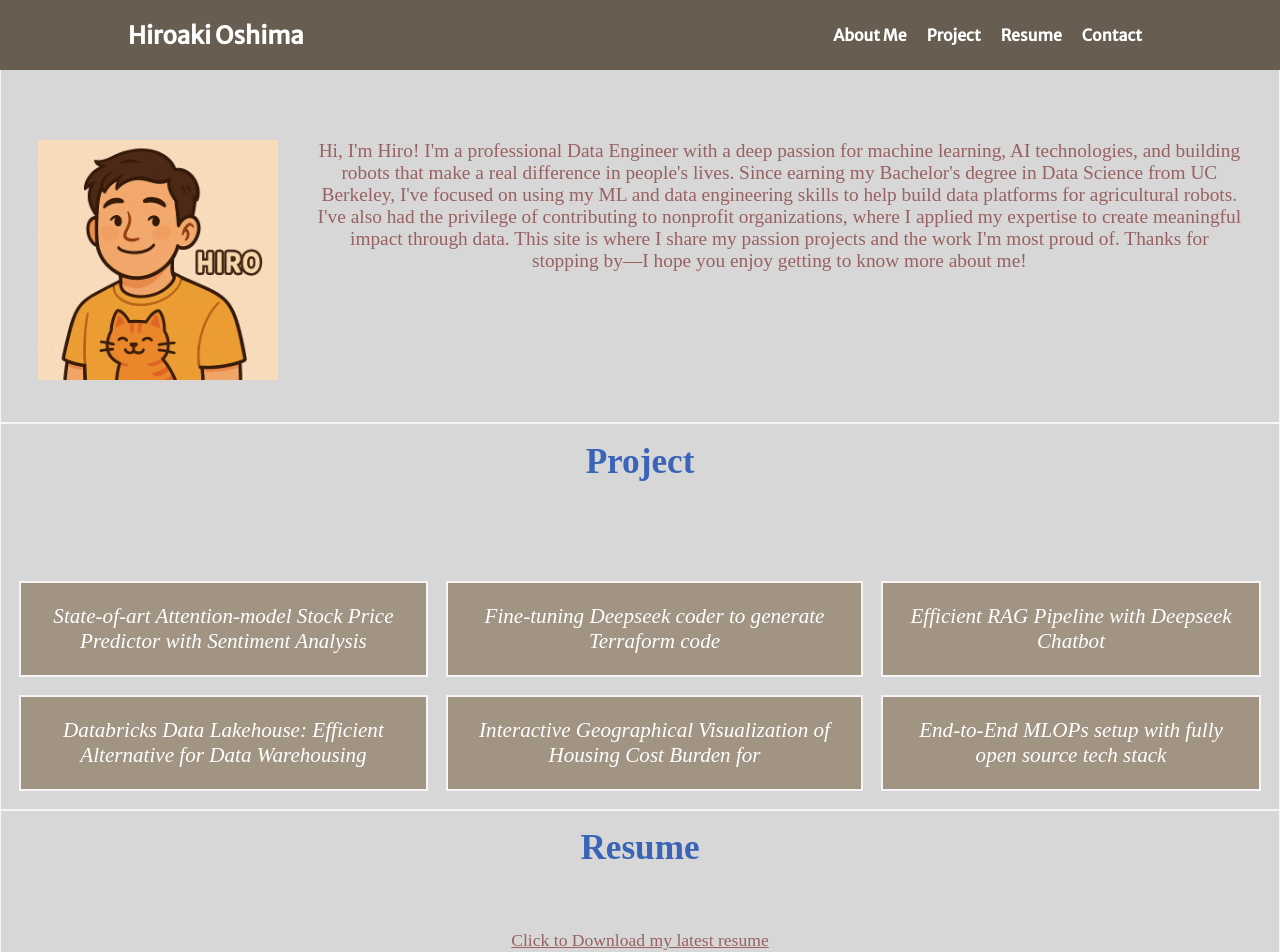
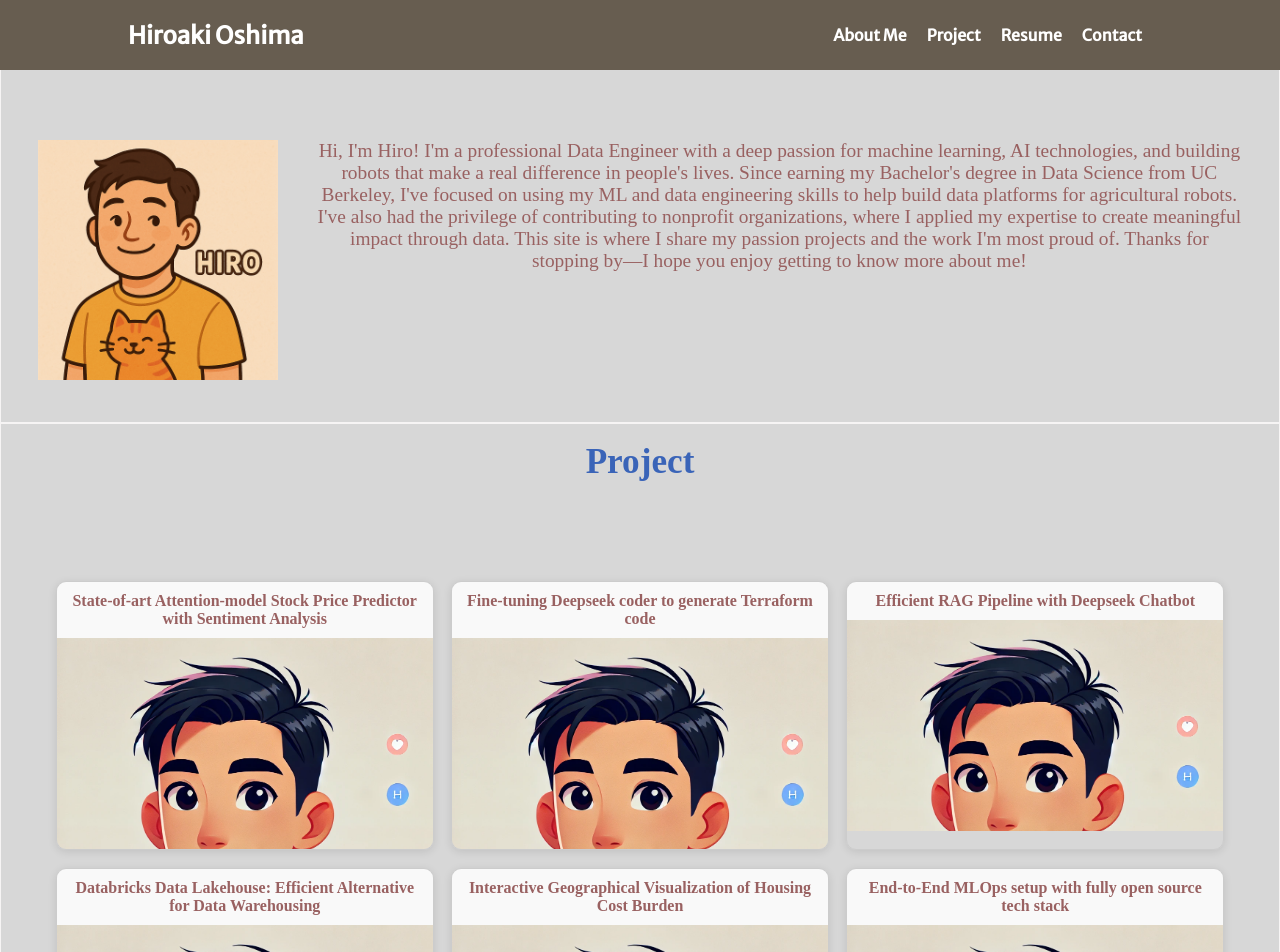
Before and after one commit to Hiroaki0422/web_portfolio, a React (Create React App) app: page / in a window 1280 px wide. Shown: the top 952 px of the page. Built offline with nearby package versions, Linux system fonts and the light colour scheme.

Commit message:
format project css

```diff
--- a/src/Project.js
+++ b/src/Project.js
@@ -1,37 +1,63 @@
 import React from "react";
-import img from "./placeholder.jpg"; // Replace with your own image
+import img from "./placeholder.jpg"; // Replace with your own image or pass it as a prop
+
+const ItemBox = ({ title, link, image }) => {
+  return (
+    <a
+      href={link}
+      className="item-box"
+      target="_blank"
+      rel="noopener noreferrer"
+    >
+      <div className="item-title">{title}</div>
+      <div className="item-image-wrapper">
+        <img src={image} alt={title} className="item-image" />
+      </div>
+    </a>
+  );
+};
 
 const Project = () => {
+  const projects = [
+    {
+      title:
+        "State-of-art Attention-model Stock Price Predictor with Sentiment Analysis",
+      link: "#", // Replace with actual URL
+    },
+    {
+      title: "Fine-tuning Deepseek coder to generate Terraform code",
+      link: "#",
+    },
+    {
+      title: "Efficient RAG Pipeline with Deepseek Chatbot",
+      link: "#",
+    },
+    {
+      title:
+        "Databricks Data Lakehouse: Efficient Alternative for Data Warehousing",
+      link: "#",
+    },
+    {
+      title: "Interactive Geographical Visualization of Housing Cost Burden",
+      link: "#",
+    },
+    {
+      title: "End-to-End MLOps setup with fully open source tech stack",
+      link: "#",
+    },
+  ];
+
   return (
     <section id="project">
-      <div class="grid-container">
-        <div class="grid-item">
-          <em>
-            State-of-art Attention-model Stock Price Predictor with Sentiment
-            Analysis
-          </em>
-        </div>
-        <div class="grid-item">
-          <em>Fine-tuning Deepseek coder to generate Terraform code</em>
-        </div>
-        <div class="grid-item">
-          <em>Efficient RAG Pipeline with Deepseek Chatbot</em>
-        </div>
-        <div class="grid-item">
-          <em>
-            Databricks Data Lakehouse: Efficient Alternative for Data
-            Warehousing
-          </em>
-        </div>
-        <div class="grid-item">
-          <em>
-            {" "}
-            Interactive Geographical Visualization of Housing Cost Burden for{" "}
-          </em>
-        </div>
-        <div class="grid-item">
-          <em>End-to-End MLOPs setup with fully open source tech stack </em>
-        </div>
+      <div className="grid-container">
+        {projects.map((project, index) => (
+          <ItemBox
+            key={index}
+            title={project.title}
+            link={project.link}
+            image={img}
+          />
+        ))}
       </div>
     </section>
   );
--- a/src/styles.css
+++ b/src/styles.css
@@ -32,6 +32,7 @@ a {
   position: fixed;
   top: 0;
   width: 100%;
+  z-index: 1000;
 }
 
 .navbar {
@@ -110,12 +111,19 @@ a {
   align-content: space-evenly;
 }
 
-.grid-container {
+/* .grid-container {
   display: grid;
   gap: 1em;
   justify-content: space-evenly;
   grid-template-columns: auto auto auto;
   padding-top: 3%;
+} */
+
+.grid-container {
+  display: grid;
+  gap: 1em;
+  padding: 3%;
+  grid-template-columns: auto auto auto;
 }
 
 /* Responsive layout - makes a one column layout instead of a two-column layout */
@@ -176,3 +184,45 @@ h1 {
   color: rgb(58, 100, 184);
   padding-bottom: 5%;
 }
+
+.item-box {
+  border: 1px solid #ccc;
+  border-radius: 10px;
+  overflow: hidden;
+  text-decoration: none;
+  color: inherit;
+  box-shadow: 0 2px 8px rgba(0, 0, 0, 0.1);
+  transition: transform 0.2s ease;
+  display: flex;
+  flex-direction: column;
+}
+
+.item-box:hover {
+  transform: scale(1.02);
+}
+
+.item-title {
+  padding: 10px;
+  text-align: center;
+  font-size: 1rem;
+  font-weight: bold;
+  background-color: #f9f9f9;
+}
+
+/* Aspect-ratio wrapper */
+.item-image-wrapper {
+  position: relative;
+  width: 100%;
+  aspect-ratio: 16 / 9; /* You can adjust this to 4/3, 1/1, etc. */
+  overflow: hidden;
+}
+
+.item-image {
+  position: absolute;
+  width: 100%;
+  height: 100%;
+  object-fit: cover;
+  object-position: top;
+  top: 0;
+  left: 0;
+}
```
Also changed, not shown: 1 other file (tests, documents, lock files or other folders).
